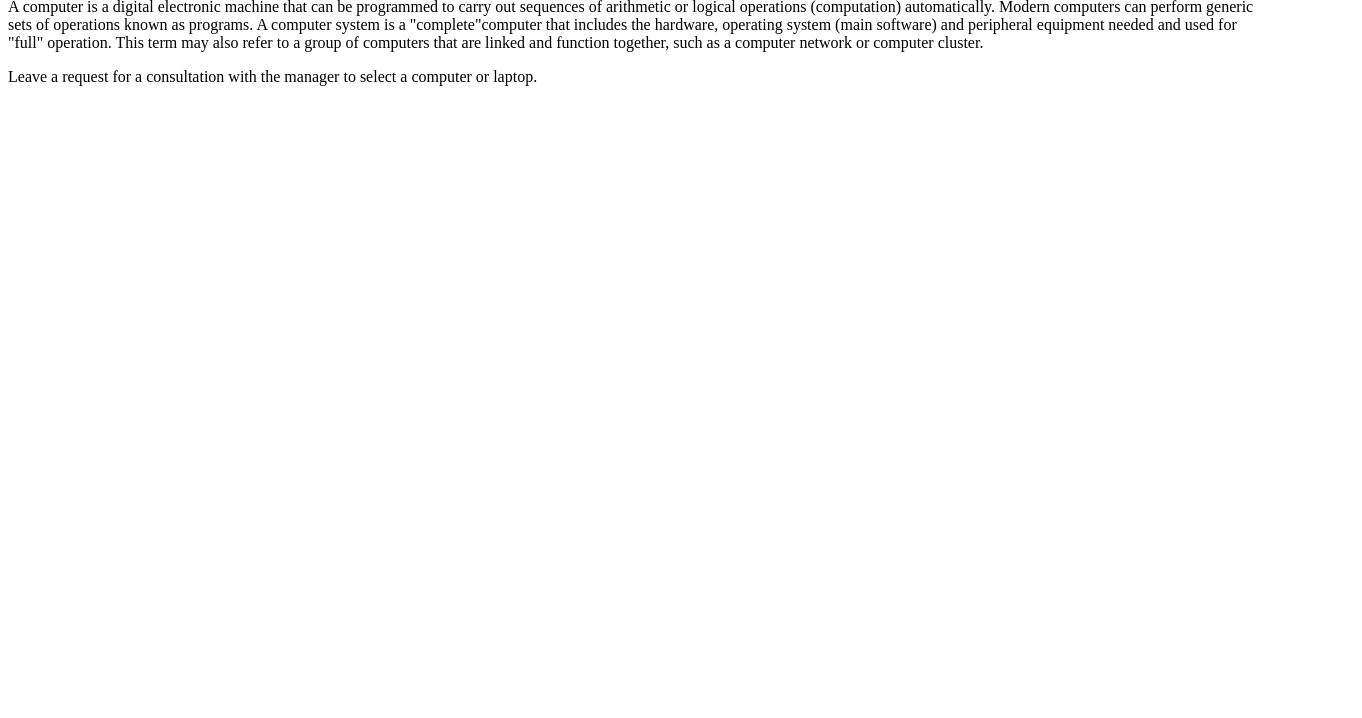
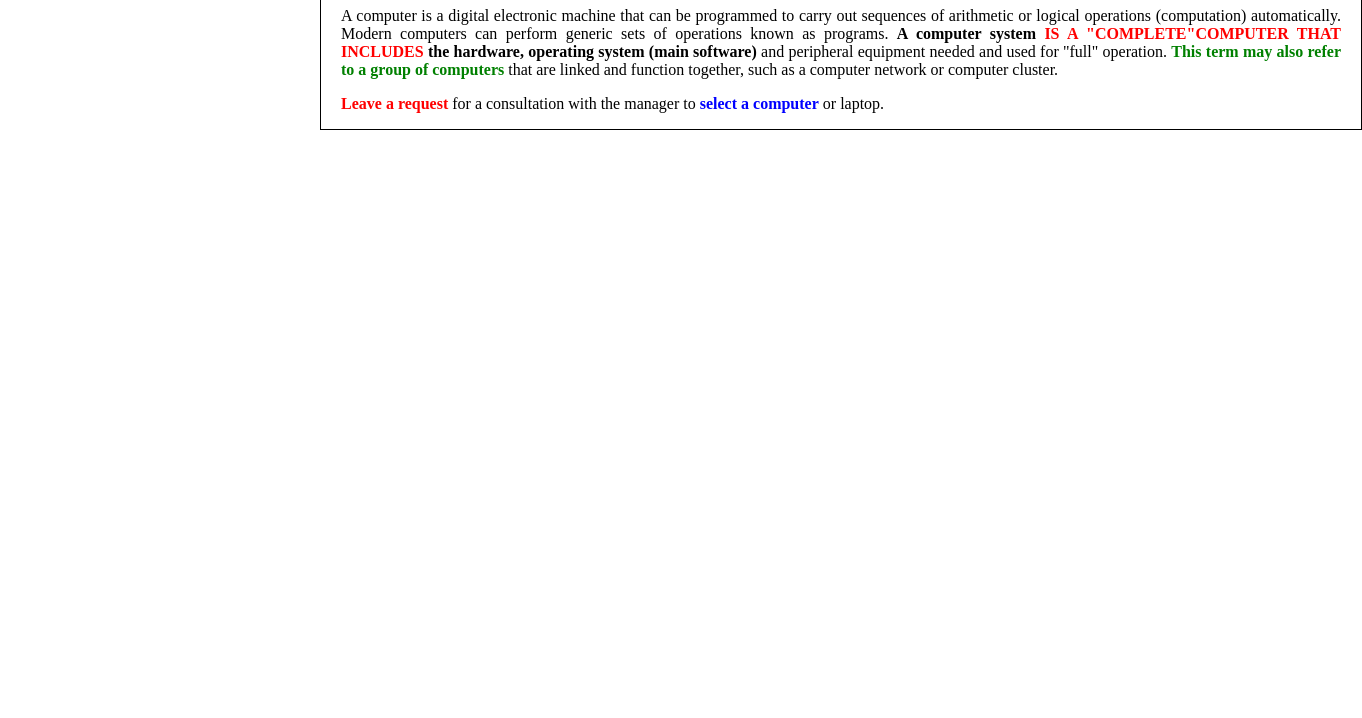
Before and after one commit to iGalilei11/Homework11, a plain HTML site: page index.html in a window 1280 px wide. Shown: the part 82-800 px from the top of the page, 1362 px wide, since content can reach past the window. Drawn offline with Linux system fonts and the light colour scheme; the site is published under a folder, as on GitHub Pages, so addresses that start at the root find nothing.

Commit message:
fix css link

```diff
--- a/index.html
+++ b/index.html
@@ -5,7 +5,7 @@
     <meta http-equiv="X-UA-Compatible" content="IE=edge">
     <meta name="viewport" content="width=device-width, initial-scale=1.0">
     <title>Document</title>
-    <link rel="stylesheet" href="/src/style.css">
+    <link rel="stylesheet" href="./src/style.css">
 </head>
 <body>
     <h1>Homework 11</h1>
```
